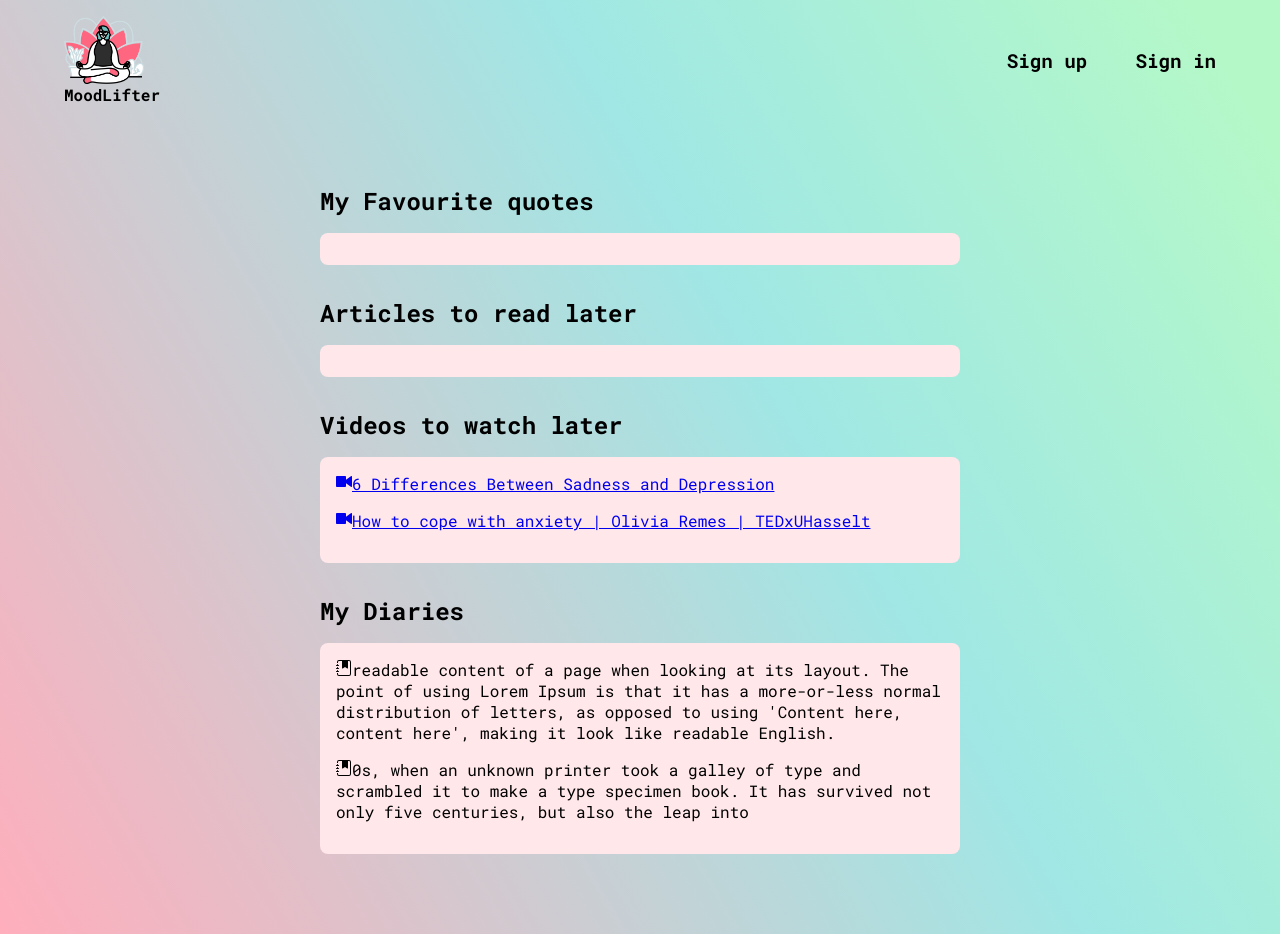
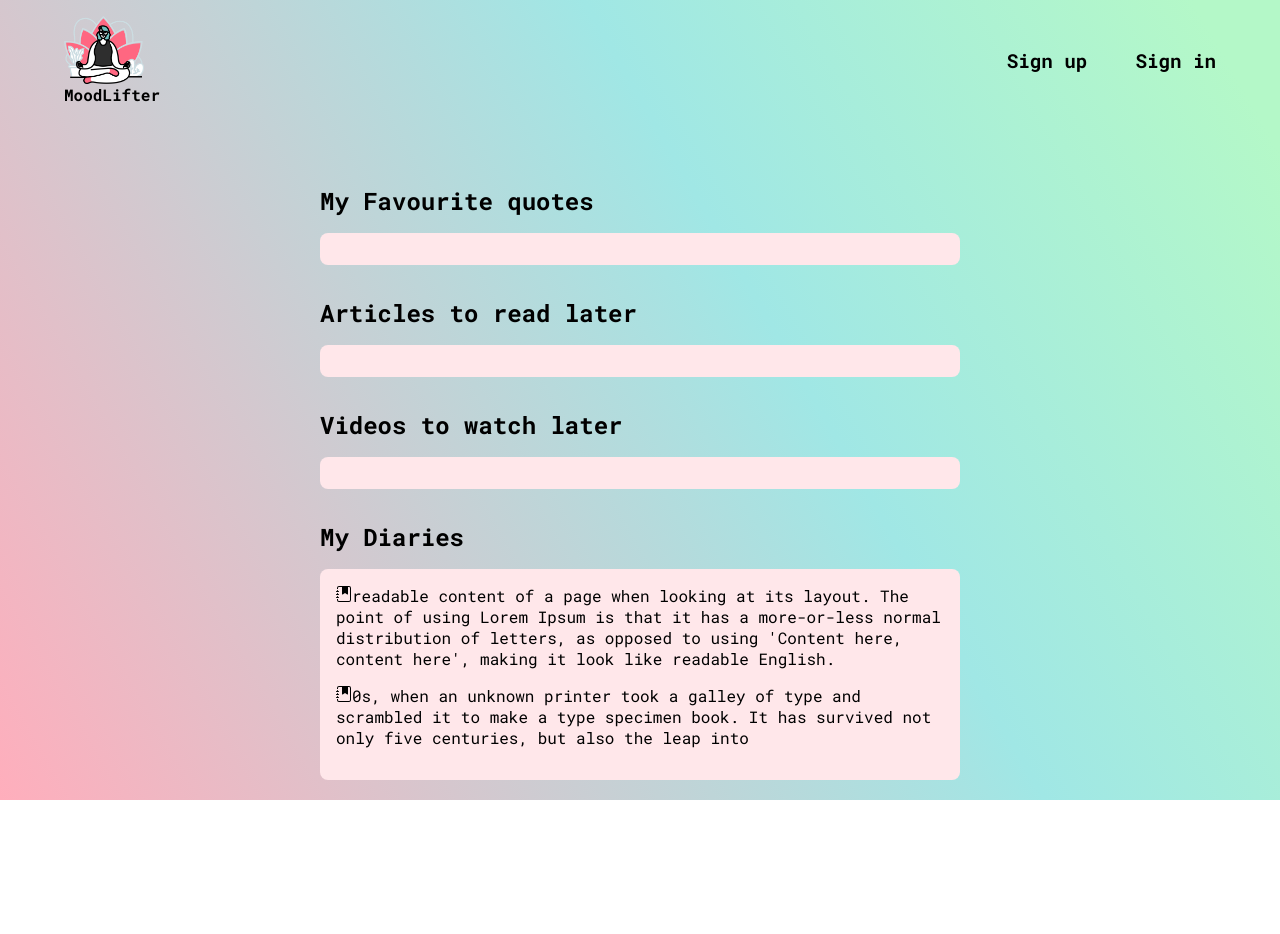
Before and after one commit to hannah68/MoodLifter, a React (Create React App) app: page /profile in a window 1280 px wide. After the commit the page ends 800 px from the top, so only its background shows below. Built offline with nearby package versions, Linux system fonts and the light colour scheme.

Commit message:
complete article, video, quote fanctionality in profile page

```diff
--- a/src/client/App.tsx
+++ b/src/client/App.tsx
@@ -35,9 +35,8 @@ const App = () => {
 	const [recomData, setRecomData] = useState(recomInit);
 	const [favouriteData, setfavouriteData] = useState<FavouriteType>(favInit);
 	const [savedQuote, setSavedQuote] = useState<RecommendationType["quote"]>([]);
-	const [savedArticle, setSavedArticle] = useState<
-		RecommendationType["article"]
-	>([]);
+	const [savedArticle, setSavedArticle] = useState<RecommendationType["article"]>([]);
+	const [savedVideo, setSavedVideo] = useState<RecommendationType["video"]>([]);
 
 	const getFavourites = async () => {
 		if (user) {
@@ -105,7 +104,11 @@ const App = () => {
 					<Route
 						path="/profile"
 						element={
-							<Profile savedQuote={savedQuote} savedArticle={savedArticle} />
+							<Profile
+							savedQuote={savedQuote}
+							savedArticle={savedArticle}
+							savedVideo={savedVideo}
+							/>
 						}
 					/>
 					<Route
@@ -118,6 +121,8 @@ const App = () => {
 								savedQuote={savedQuote}
 								setSavedArticle={setSavedArticle}
 								savedArticle={savedArticle}
+								setSavedVideo={setSavedVideo}
+								savedVideo={savedVideo}
 							/>
 						}
 					/>
--- a/src/client/pages/Profile.tsx
+++ b/src/client/pages/Profile.tsx
@@ -8,20 +8,36 @@ import { FaBook } from "react-icons/fa";
 
 import { RecommendationType } from "../interfaces";
 
+import { uniqueArrHandler } from "../utils/utils";
+
 export interface IProfileProps {
 	savedQuote: RecommendationType["quote"];
 	savedArticle: RecommendationType["article"];
+	savedVideo: RecommendationType["video"];
 }
 
 const Profile = (props: IProfileProps) => {
-	const { savedQuote, savedArticle } = props;
-	console.log(savedArticle);
+	const { savedQuote, savedArticle, savedVideo } = props;
+
+	const checkUniqueQuote = (): RecommendationType["quote"] => {
+		return uniqueArrHandler(savedQuote);
+	};
+
+	const checkUniqueArticle = (): RecommendationType["article"] => {
+		return uniqueArrHandler(savedArticle);
+	};
+
+	const checkUniqueVideo = (): RecommendationType["video"] => {
+		return uniqueArrHandler(savedVideo);
+	};
+
 	return (
 		<div className="profile-page">
 			<div className="quote-save-container">
 				<h2>My Favourite quotes</h2>
 				<ul className="quote-list">
-					{savedQuote.map((quote, index: number) => {
+					{savedQuote
+						? checkUniqueQuote().map((quote, index: number) => {
 								return (
 									<li key={index}>
 										<span>
@@ -30,13 +46,15 @@ const Profile = (props: IProfileProps) => {
 										{quote.text}
 									</li>
 								);
-					})}
+						  })
+						: "There is not any Favourite quote"}
 				</ul>
 			</div>
 			<div className="read-container">
 				<h2>Articles to read later</h2>
 				<ul className="article-save-list">
-					{savedArticle.map((article, index: number) => {
+					{savedArticle
+						? checkUniqueArticle().map((article, index: number) => {
 								return (
 									<li key={index}>
 										<a href={article.link}>
@@ -47,28 +65,27 @@ const Profile = (props: IProfileProps) => {
 										</a>
 									</li>
 								);
-					})}
+						  })
+						: "There is not any article to read"}
 				</ul>
 			</div>
 			<div className="see-container">
 				<h2>Videos to watch later</h2>
 				<ul className="video-save-list">
-					<li>
-						<a href="/">
+					{savedVideo
+						? checkUniqueVideo().map((video, id: number) => {
+								return (
+									<li key={id}>
+										<a href={video.link}>
 											<span>
 												<GoDeviceCameraVideo />
 											</span>
-							6 Differences Between Sadness and Depression
+											{video.title}
 										</a>
 									</li>
-					<li>
-						<a href="/">
-							<span>
-								<GoDeviceCameraVideo />
-							</span>
-							How to cope with anxiety | Olivia Remes | TEDxUHasselt
-						</a>
-					</li>
+								);
+						  })
+						: "There is not any video to watch"}
 				</ul>
 			</div>
 			<div className="diary-save-container">
--- a/src/client/pages/Recommendation.tsx
+++ b/src/client/pages/Recommendation.tsx
@@ -1,4 +1,4 @@
-import React from "react";
+import {useState} from "react";
 import { RiArticleFill } from "react-icons/ri";
 import { AiFillVideoCamera } from "react-icons/ai";
 import { AiOutlineHeart, AiFillHeart } from "react-icons/ai";
@@ -6,10 +6,10 @@ import { FaHandPointRight } from "react-icons/fa";
 
 import DiaryForm from "../components/DiaryForm";
 
-import { iconStyle, iconStyleSize } from "../utils/utils";
+import { iconStyle, iconStyleSize, uniqueArrHandler } from "../utils/utils";
 
 import { RecommendationType, FavouriteType } from "../interfaces";
-import { Quote, Article} from '../../server/config/interfaces';
+import { Quote, Article, Video} from '../../server/config/interfaces';
 
 import "../styles/recommendation.css";
 
@@ -20,11 +20,16 @@ export interface IRecommendationProps {
 	savedQuote: RecommendationType['quote'];
 	savedArticle: RecommendationType['article'];
 	setSavedArticle: (target: RecommendationType['article']) => void;
+	savedVideo: RecommendationType['video'];
+	setSavedVideo: (target: RecommendationType['video']) => void;
 }
 
 const Recommendation = (props: IRecommendationProps) => {
-	const { recomData, favouriteData, setSavedQuote, savedQuote,savedArticle, setSavedArticle} = props;
+	const { recomData, favouriteData, setSavedQuote, savedQuote,savedArticle, setSavedArticle, savedVideo, setSavedVideo} = props;
+
 	const [article, video, advice, quote] = recomData;
+
+	// const [fillHeartIcon, setFillHeartIcon] = useState(false);
 
 	const typeOfFeeling = quote.quote.map((qt) => {
 		return qt.quoteType;
@@ -32,10 +37,15 @@ const Recommendation = (props: IRecommendationProps) => {
 
 	const savedQuoteHandler = (quote: Quote) => {
 		setSavedQuote([...savedQuote, quote]);
+		// setFillHeartIcon(true);
 	}
 
 	const savedArticleHandler = (article: Article) => {
 		setSavedArticle([...savedArticle, article]);
+	}
+
+	const savedVideoHandler = (video: Video) => {
+		setSavedVideo([...savedVideo, video]);
 	}
 
 	return (
@@ -45,7 +55,7 @@ const Recommendation = (props: IRecommendationProps) => {
 					<div className="quote-container" key={index}>
 						<div className="quote-title">
 							<h3>“{qt.text}”</h3>
-							<span onClick={() => savedQuoteHandler(qt)}><AiOutlineHeart style={iconStyleSize} /></span>
+							<span onClick={() => savedQuoteHandler(qt)}> <AiOutlineHeart style={iconStyleSize} /></span>
 						</div>
 
 						<p className="quote-author">— {qt.author}</p>
@@ -154,7 +164,7 @@ const Recommendation = (props: IRecommendationProps) => {
 										</span>
 										<span>{vid.title}</span>
 									</div>
-									<span>
+									<span onClick={() => savedVideoHandler(vid)}>
 										<AiOutlineHeart style={iconStyle} />
 									</span>
 								</div>
--- a/src/client/utils/utils.ts
+++ b/src/client/utils/utils.ts
@@ -20,34 +20,62 @@ const day = today.getDate();
 const hour = today.getHours();
 const minute = today.getMinutes();
 
-const getTodayDate = (month: string, day: number, hour: string | number, minute: string | number) => {
-    if(hour < 10){
-        let h = '0' + hour;
-        return `${day} ${month}, ${h}:${minute}`
-    }
-    if(minute < 10){
-        let m = '0' + minute;
-        return `${day} ${month}, ${hour}:${m}`
-    }
-    if(day < 10){
-        let d = '0' + day;
-        return `${d} ${month}, ${hour}:${minute}`
-    }
-    return `${day} ${month}, ${hour}:${minute}`
-}
+const getTodayDate = (
+	month: string,
+	day: number,
+	hour: string | number,
+	minute: string | number
+) => {
+	if (hour < 10) {
+		let h = "0" + hour;
+		return `${day} ${month}, ${h}:${minute}`;
+	}
+	if (minute < 10) {
+		let m = "0" + minute;
+		return `${day} ${month}, ${hour}:${m}`;
+	}
+	if (day < 10) {
+		let d = "0" + day;
+		return `${d} ${month}, ${hour}:${minute}`;
+	}
+	return `${day} ${month}, ${hour}:${minute}`;
+};
 
 export const todayDate = getTodayDate(month, day, hour, minute);
 
-export const capitaliseFirstLetter = (name: string) => name.replace(/\b\w/g, (c) => c.toUpperCase());
+export const capitaliseFirstLetter = (name: string) =>
+	name.replace(/\b\w/g, (c) => c.toUpperCase());
 
-const happyArray : Array<string>= ['Happy', 'Relieved', 'Romantic', 'Proud', 'Neutral', 'Bored', 'Excited'];
+const happyArray: Array<string> = [
+	"Happy",
+	"Relieved",
+	"Romantic",
+	"Proud",
+	"Neutral",
+	"Bored",
+	"Excited",
+];
 
-export const iconStyle = {color: '#d77283'};
-export const iconStyleSize = {fontSize: '1.3rem', color: '#d77283'};
+export const iconStyle = { color: "#d77283" };
+export const iconStyleSize = { fontSize: "1.3rem", color: "#d77283" };
 
-export const existFeelings = (feelingArr:  Array<string>) : boolean => {
-    const res = feelingArr.every(feeling => {
-        return happyArray.includes(feeling);
-    })
-    return res;
-}
+export const existFeelings = (feelingArr: Array<string>): boolean => {
+	const res = feelingArr.every((feeling) => {
+		return happyArray.includes(feeling);
+	});
+	return res;
+};
+
+export const uniqueArrHandler = (arr: any) => {
+	const ArrOfString = arr.map((obj:any) => {
+		return JSON.stringify(obj);
+	});
+
+	const uniqueArrOfString = [...new Set(ArrOfString)];
+
+	const uniqueArrOfObj = uniqueArrOfString.map((obj: any) => {
+		return JSON.parse(obj);
+	});
+
+    return uniqueArrOfObj
+};
```
Lines whose indentation alone changed are shown as unchanged.
